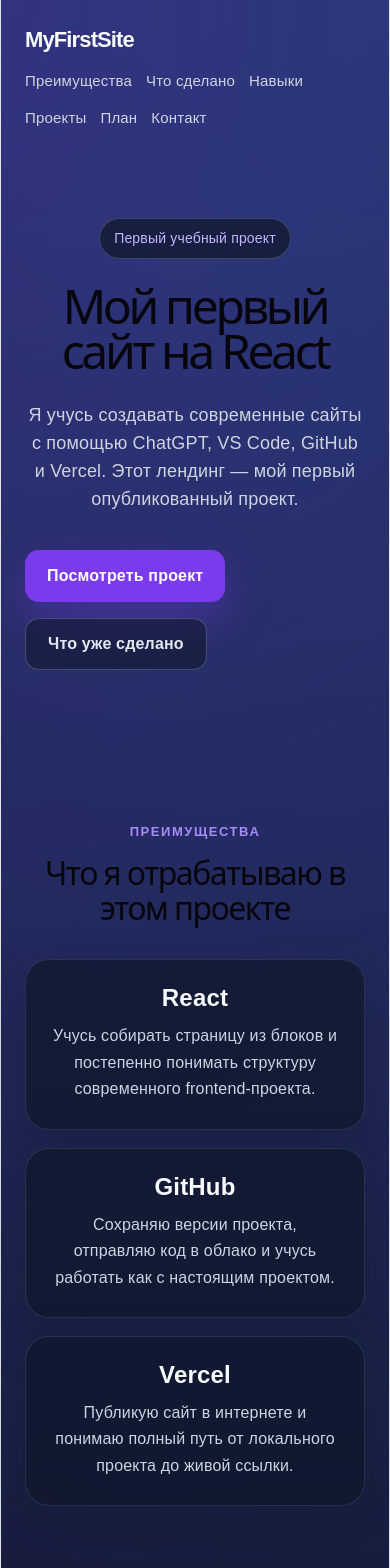
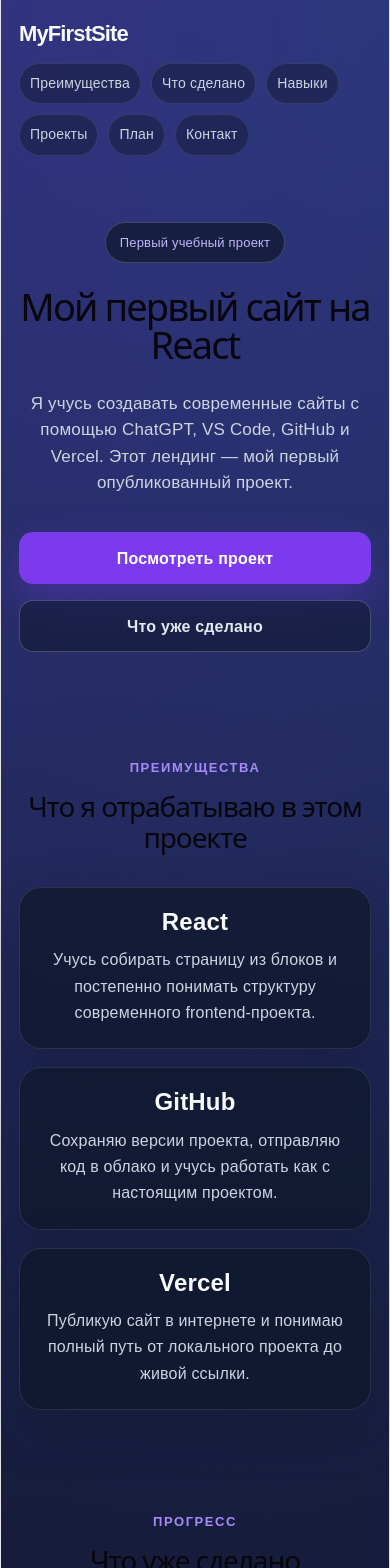
Before and after one commit to nightlind1/my-first-site, a React (Vite) app: page / in a window 390 px wide. Shown: the top 1568 px of the page. Built offline with nearby package versions, Linux system fonts and the light colour scheme.

Commit message:
Улучшил мобильную адаптацию

```diff
--- a/src/App.css
+++ b/src/App.css
@@ -47,6 +47,10 @@ a {
   color: #cbd5e1;
   font-size: 15px;
   flex-wrap: wrap;
+}
+
+.nav a {
+  transition: color 0.2s ease;
 }
 
 .nav a:hover {
@@ -105,6 +109,13 @@ h1 {
   border-radius: 14px;
   font-size: 16px;
   font-weight: 700;
+  transition:
+    background 0.2s ease,
+    transform 0.2s ease;
+}
+
+.button:hover {
+  transform: translateY(-2px);
 }
 
 .primary {
@@ -363,6 +374,10 @@ h2 {
 }
 
 @media (max-width: 980px) {
+  .cards {
+    grid-template-columns: 1fr;
+  }
+
   .skillsGrid {
     grid-template-columns: repeat(2, 1fr);
   }
@@ -384,29 +399,37 @@ h2 {
   }
 
   .nav {
-    flex-wrap: wrap;
-    gap: 14px;
+    gap: 10px;
+  }
+
+  .nav a {
+    padding: 8px 10px;
+    border: 1px solid rgba(148, 163, 184, 0.18);
+    border-radius: 999px;
+    background: rgba(15, 23, 42, 0.42);
+    font-size: 14px;
   }
 
   .hero {
-    padding-top: 60px;
-    padding-bottom: 70px;
+    padding-top: 56px;
+    padding-bottom: 64px;
   }
 
   h1 {
     font-size: 48px;
+    line-height: 1;
   }
 
   .heroText {
     font-size: 18px;
   }
 
+  .section {
+    padding: 62px 24px;
+  }
+
   h2 {
     font-size: 32px;
-  }
-
-  .cards {
-    grid-template-columns: 1fr;
   }
 
   .progress {
@@ -417,19 +440,72 @@ h2 {
     grid-template-columns: 1fr;
   }
 
-  .projectsGrid {
-    grid-template-columns: 1fr;
-  }
-
   .roadmapGrid {
     grid-template-columns: 1fr;
   }
 
   .cta {
     margin: 40px 24px 60px;
+    padding: 40px 24px;
   }
 
   .footer {
     flex-direction: column;
   }
 }
+
+@media (max-width: 520px) {
+  .header {
+    padding: 22px 18px;
+  }
+
+  .hero {
+    padding: 44px 18px 54px;
+  }
+
+  .section {
+    padding: 50px 18px;
+  }
+
+  .badge {
+    font-size: 13px;
+  }
+
+  h1 {
+    font-size: 38px;
+    letter-spacing: -0.05em;
+  }
+
+  h2 {
+    font-size: 28px;
+    letter-spacing: -0.04em;
+  }
+
+  .heroText {
+    font-size: 17px;
+  }
+
+  .heroActions {
+    flex-direction: column;
+  }
+
+  .button {
+    width: 100%;
+  }
+
+  .card,
+  .skillCard,
+  .projectCard,
+  .roadmapItem {
+    padding: 22px;
+    border-radius: 22px;
+  }
+
+  .projectHeader {
+    flex-direction: column;
+  }
+
+  .cta {
+    border-radius: 24px;
+  }
+}
```
